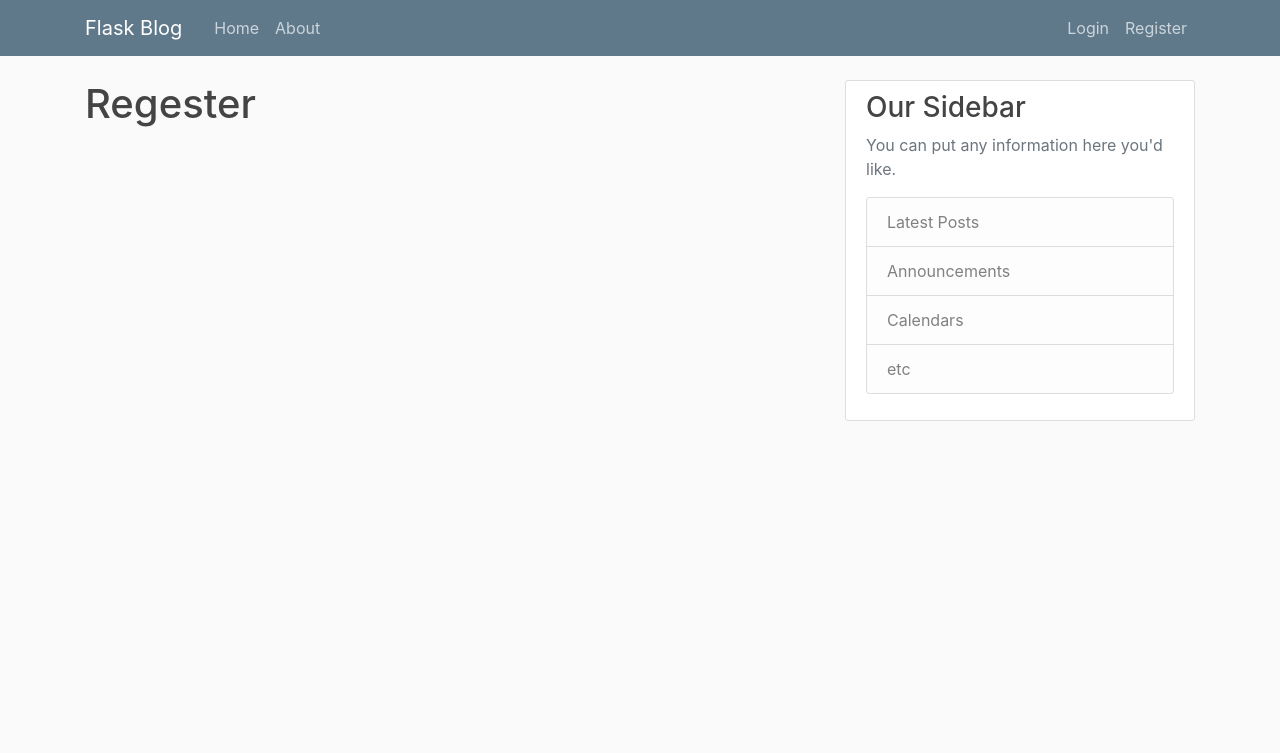
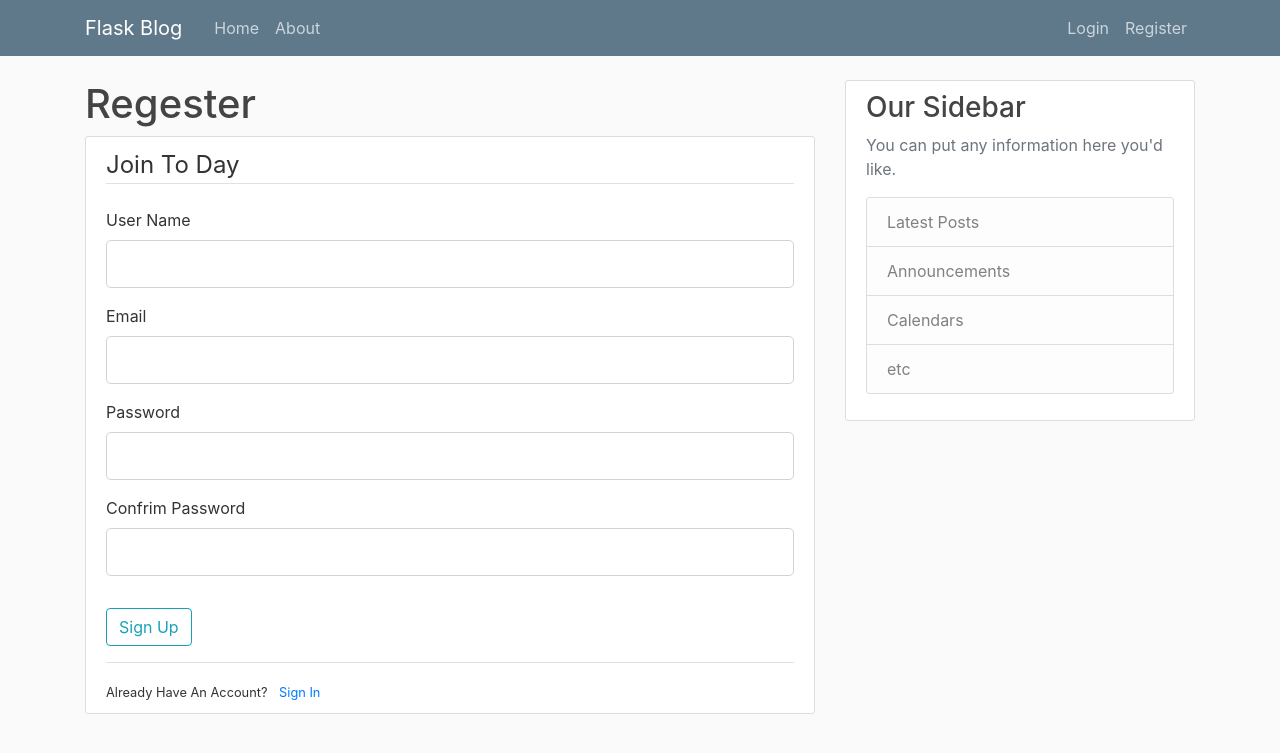
Before and after one commit to playgoods/blogtest, a Flask app: page /register in a window 1280 px wide. Shown: the top 753 px of the page. Run offline with Flask 2, Linux system fonts and the light colour scheme; some libraries are stand-ins or nearby versions.

Commit message:
still the tutorail 3 not compleate

```diff
--- a/blog.py
+++ b/blog.py
@@ -1,4 +1,4 @@
-from flask import Flask , render_template, url_for
+from flask import Flask , render_template, url_for, flash, redirect
 from forms import RegistrationForm, Login
 
 app = Flask(__name__)
@@ -20,7 +20,7 @@ posts = [
         ]
 @app.route('/home')
 @app.route('/')
-def index():
+def home():
     return render_template("home.html",posts=posts)
 
 @app.route('/about')
@@ -28,12 +28,15 @@ def about():
 
     return render_template("about.html", title=" the about blask ")
 
-@app.route('/register')
+@app.route('/register', methods=["POST","GET"])
 def register():
     form = RegistrationForm()
+    if form.validate_on_submit():
+        flash(f"Account Created {form.username.data}","success")
+        return redirect(url_for('home'))
     return render_template("register.html",form=form, title = "Register" )
 
-@app.route('/login')
+@app.route('/login', methods=["POST","GET"])
 def login():
     form = Login()
     return render_template("login.html",form=form, title = "Login" )
--- a/templates/layout.html
+++ b/templates/layout.html
@@ -41,6 +41,15 @@
     <main role="main" class="container">
       <div class="row">
         <div class="col-md-8">
+	{% with messages = get_flashed_messages(with_categories=true) %}
+	{% if messages %}
+		{% for  category, message in messages %}
+			<div class="alert alert-{{category}}">
+			{{message}}
+			</div>
+		{%endfor%}
+	{%endif%}
+	{%endwith%}
           {% block content %}{% endblock %}
         </div>
         <div class="col-md-4">
--- a/templates/register.html
+++ b/templates/register.html
@@ -2,6 +2,40 @@
 
 {% block content %}
 <h1> Regester </h1>
+<div class="content-section">
+	<form method="POST" action="">
+		{{form.hidden_tag()}}
+		<fieldset class="form-group">
+			<legend class="border-bottom mb-4"> Join To Day </legend>
+			<div class="form-group">
+				{{form.username.label(class="form-control-label" )}}
+				{{form.username(class="form-control form-control-lg" )}}
+			</div>
+			<div class="form-group">
+				{{form.email.label(class="form-control-label" )}}
+				{{form.email(class="form-control form-control-lg" )}}
+			</div>
+			<div class="form-group">
+				{{form.password.label(class="form-control-label" )}}
+				{{form.password(class="form-control form-control-lg" )}}
+			</div>
 
+			<div class="form-group">
+				{{form.confirm_password.label(class="form-control-label" )}}
+				{{form.confirm_password(class="form-control form-control-lg" )}}
+			</div>
+		</fieldset>
+		<div class="form-group">
+			{{form.submit(class="btn btn-outline-info")}}
+		</div>
+	</form>
+	<div class="border-top pt-3">
+		<small class="muted">
+		Already Have An Account?
+		<a href="{{url_for('login')}}" class="ml-2"> Sign In </a>
+		</small>
+
+	</div>
+</div>
 
 {% endblock content %}
```
